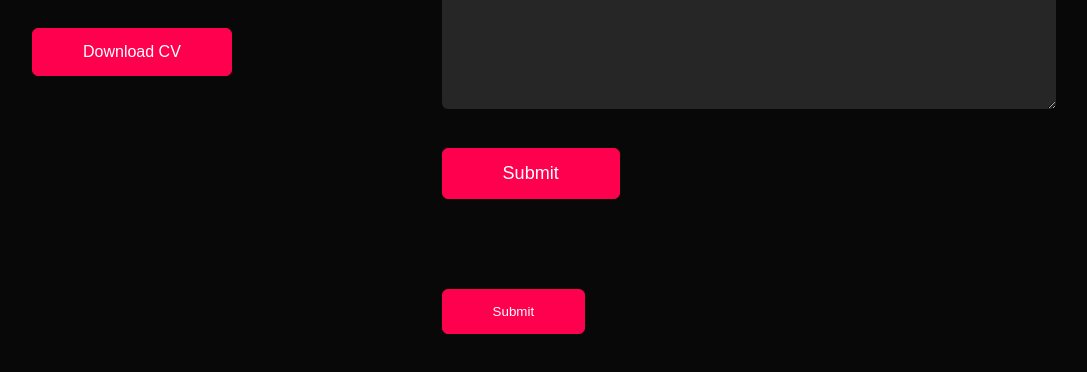
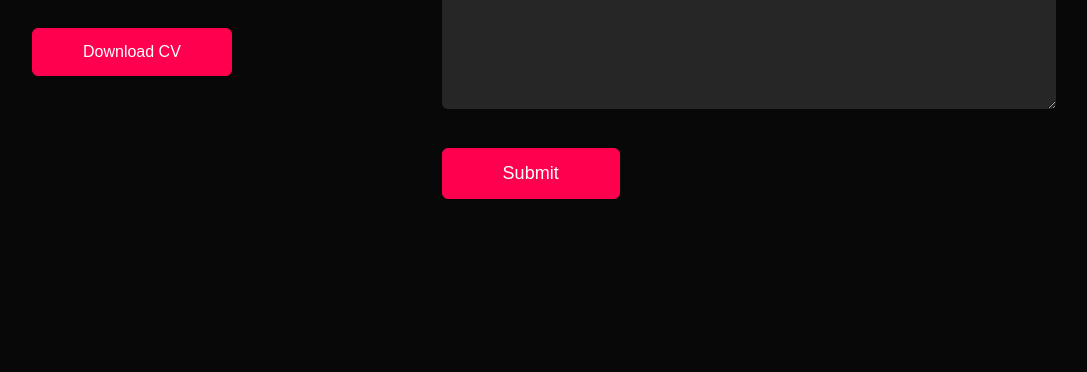
Before and after one commit to pm-2001/portfolio.github.io, a plain HTML site: page index.html in a window 1280 px wide. Shown: the part 2855-3227 px from the top of the page, without its empty margins (96-1183 px from the left). After the commit the page ends 3104 px from the top, so only its background shows below. Drawn offline with Linux system fonts and the light colour scheme.

Commit message:
Updated index.html

```diff
--- a/index.html
+++ b/index.html
@@ -169,7 +169,6 @@
                     <button type="submit" class="btn btn2">Submit</button>
                 </form>
                 <span id="msg"></span>
-                <button id="button" class="btn btn2">Submit</button>
             </div>
         </div>
     </div>
```
